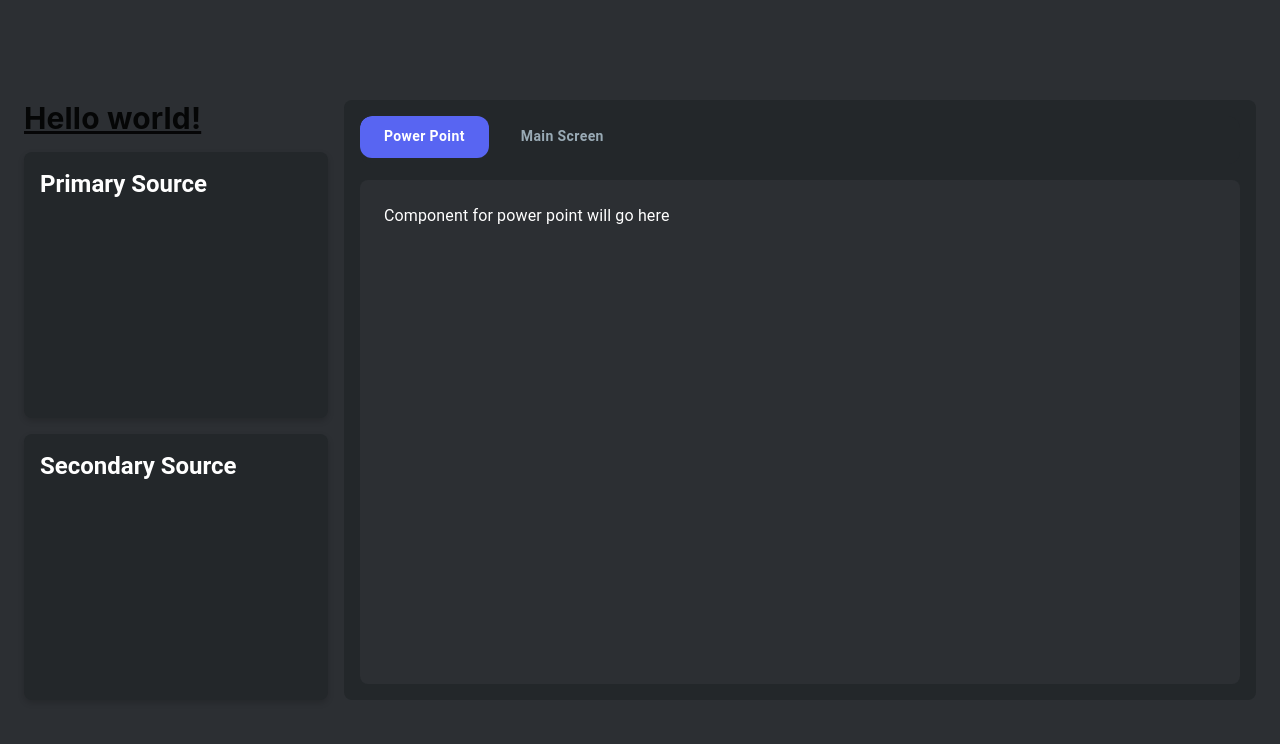
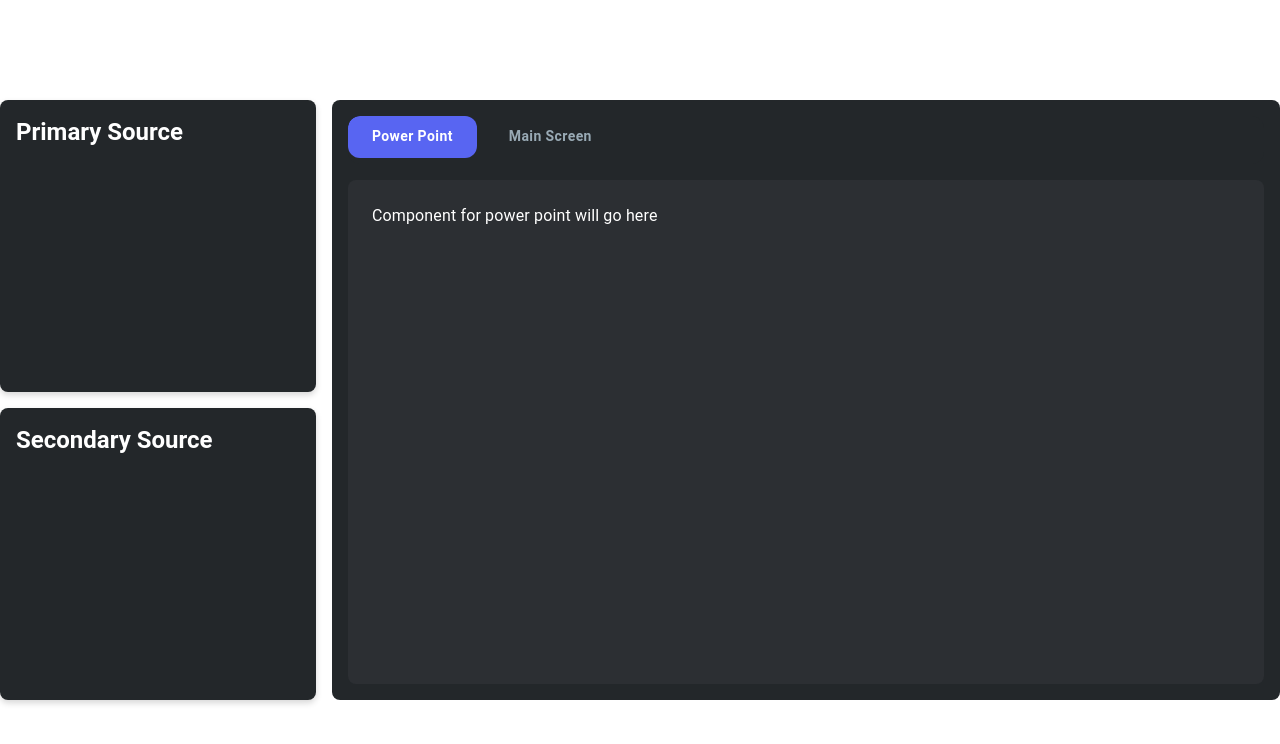
Before and after one commit to tkl-labs/chat, a Next.js app: page /record in a window 1280 px wide. Shown: the top 744 px of the page. Built offline with nearby package versions, Linux system fonts and the light colour scheme.

Commit message:
Clean up

```diff
--- a/index.html
+++ /dev/null
@@ -1,14 +0,0 @@
-<!DOCTYPE html>
-<html lang="en">
-  <head>
-    <meta charset="UTF-8" />
-    <link rel="icon" type="image/svg+xml" href="/vite.svg" />
-    <meta name="viewport" content="width=device-width, initial-scale=1.0" />
-    <title>TKL Chat</title>
-  </head>
-
-  <body>
-    <div id="root"></div>
-    <script type="module" src="/src/main.tsx"></script>
-  </body>
-</html>
--- a/src/app/record/page.tsx
+++ b/src/app/record/page.tsx
@@ -9,6 +9,7 @@ import {
   Tab,
   CssBaseline,
 } from "@mui/material";
+
 
 export default function RecordPage() {
   const [value, setValue] = React.useState(0);
@@ -27,34 +28,10 @@ export default function RecordPage() {
   return (
     <>
       <CssBaseline />
-      <Container
-        maxWidth="xl"
-        sx={{
-          backgroundColor: "#2C2F33",
-          minHeight: "100vh",
-          py: 4,
-          display: "flex",
-          justifyContent: "center",
-          alignItems: "center",
-        }}
-      >
-        <Box
-          sx={{
-            display: "flex",
-            width: "100%",
-            height: "75vh",
-            gap: 2,
-          }}
-        >
-          <Box
-            sx={{
-              flexBasis: "25%",
-              display: "flex",
-              flexDirection: "column",
-              gap: 2,
-            }}
-          >
-            <h1 className="text-3xl font-bold underline">Hello world!</h1>
+
+      <div className="max-w-full min-h-screen py-8 flex justify-center items-center bg-primary-background">
+        <div className="flex w-full h-[75vh] gap-4">
+          <div className="flex basis-[25%] flex-col gap-4">
             <Box
               sx={{
                 flex: 1,
@@ -66,6 +43,8 @@ export default function RecordPage() {
                 boxShadow: elevation3Shadow,
               }}
             >
+            <div className="flex-auto bg-[#23272A] text-white-900"></div>
+
               <Typography variant="h5" fontWeight="bold" mb={2} color="#fff">
                 Primary Source
               </Typography>
@@ -86,8 +65,7 @@ export default function RecordPage() {
                 Secondary Source
               </Typography>
             </Box>
-          </Box>
-
+          </div>
           <Box
             sx={{
               flexBasis: "75%",
@@ -153,8 +131,8 @@ export default function RecordPage() {
               <Typography variant="body1">{tabContents[value]}</Typography>
             </Box>
           </Box>
-        </Box>
-      </Container>
+        </div>
+      </div>
     </>
   );
 }
--- /dev/null
+++ b/tailwind.config.ts
@@ -0,0 +1,20 @@
+export default {
+  content: ['./src/app/*/*.{tsx}'],
+  theme: {
+    extend: {
+      colors: {
+        'primary-background': '#2C2F33',
+      },
+      fontFamily: {
+        sans: ['Graphik', 'sans-serif'],
+      },
+      spacing: {
+        '8xl': '96rem',
+        '9xl': '128rem',
+      },
+      borderRadius: {
+        '4xl': '2rem',
+      },
+    },
+  },
+}
```
